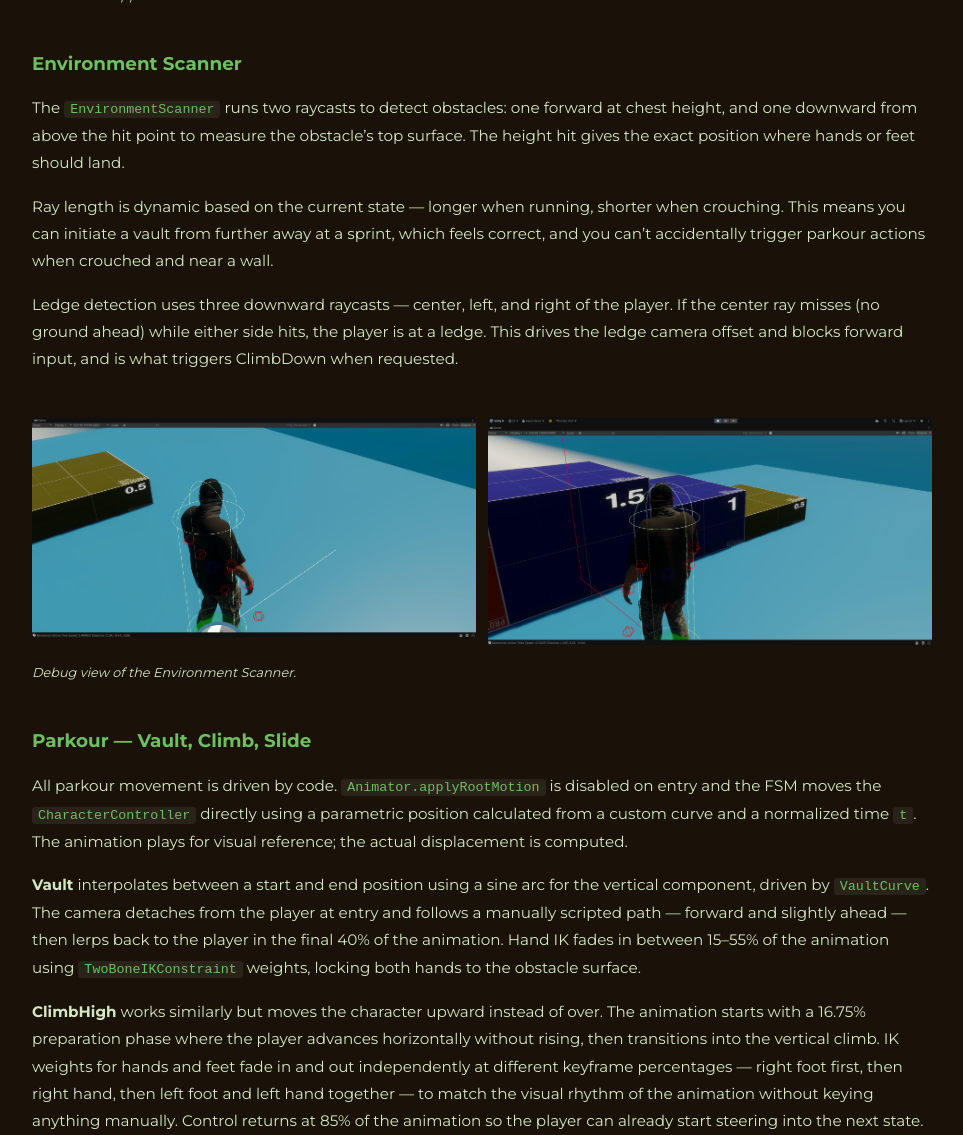
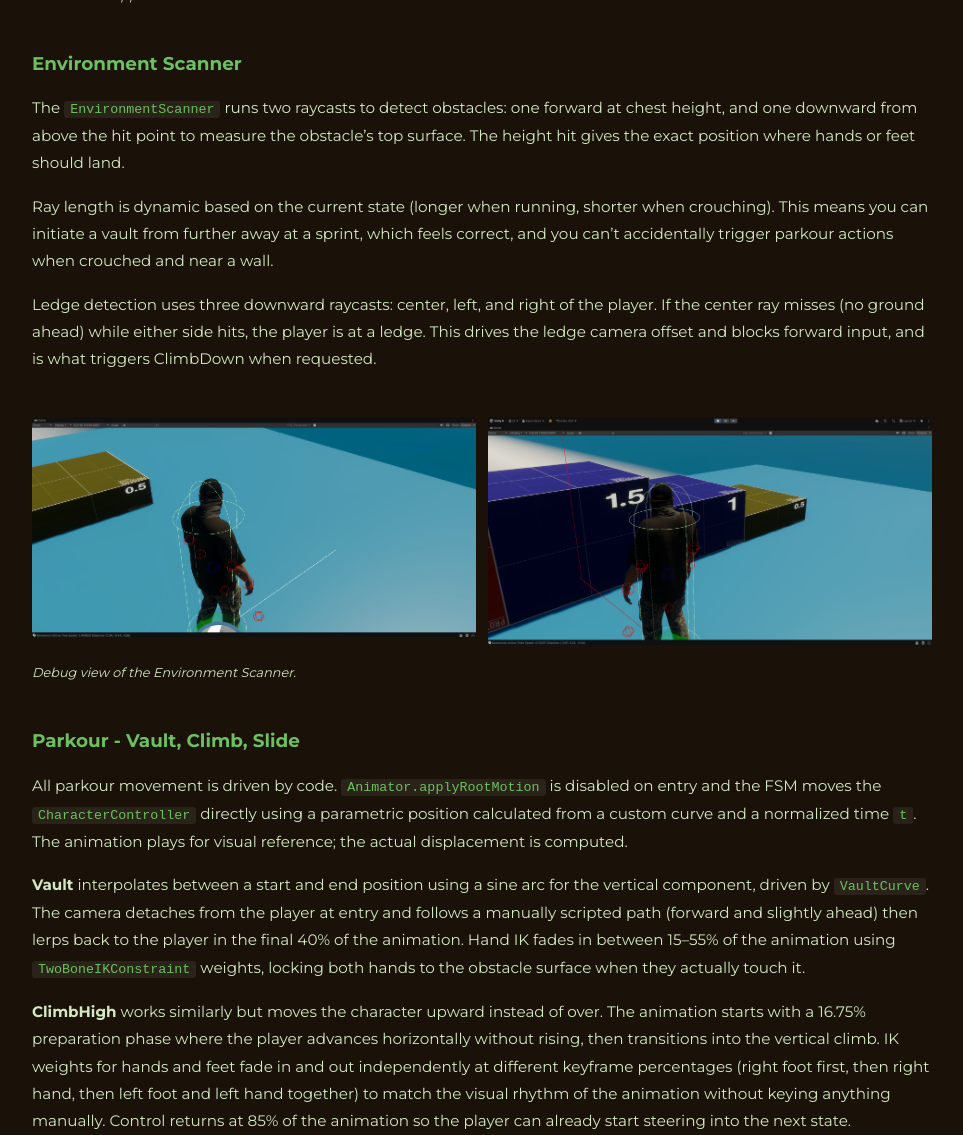
Before and after one commit to ItalianJackWEIRD/ItalianJackWEIRD.github.io, a Jekyll site: the page built from _projects/fsm-ik-controller.md, in a window 1280 px wide and 1400 px high, scrolled down 2939 px, cut to the strip 63-1198 px from the top of the window. Shown: the whole strip, without its empty margins (56-1019 px from the left). Built offline with Jekyll 4.4.1, drawn with Linux system fonts in a browser that asks for light colours; some of the changed text lies outside the part shown.

Commit message:
finito, MANCA SOLO CV

```diff
--- a/_config.yml
+++ b/_config.yml
@@ -8,7 +8,7 @@
   name: "Giacomo Ceccarini"
   title: "Junior Gameplay Programmer"
   bio: "Currently Master’s Student in Computer Engineering at Sapienza University in Rome. Been playing games since 4, been trying to make games since 9. I enjoy turning ideas into interactive experiences for everyone, and by doing so, i continuously improve my skills through practical small projects"
-  photo: "/assets/img/profile.jpg"
+  photo: "/assets/img/profile-photo.png"
   resume: "/assets/resume.pdf"
 
 social:
@@ -20,8 +20,8 @@
   body: |
     I'm a Computer Engineering graduate from Roma Tre University, currently completing my Master's in Engineering in Computer Science at Sapienza.
 
-    I'm 24 and I've been playing games since I was a kid — that <strong>passion</strong> never left, it just became <strong>more technical</strong>. I focus on gameplay and systems programming, with a particular interest in how games <strong>feel to play</strong>, not just how they work. But I've never wanted to stop at code alone. I believe games are the <strong>ultimate form of art</strong>: the only medium that simultaneously engages audio, vision and touch. And if you believe that, you have to care about all of it.
-    So that's what I do. I write code, find my way around Blender, and compose and implement audio — because understanding how all the pieces connect makes me a better programmer, and a <strong>better collaborator</strong>.
+    I'm 24 and I've been playing games since I was a kid, that <strong>passion</strong> never left, it just became <strong>more technical</strong>. I focus on gameplay and systems programming, with a particular interest in how games <strong>feel to play</strong>, not just how they work. But I've never wanted to stop at code alone. I believe games are the <strong>ultimate form of art</strong>: the only medium that simultaneously engages audio, vision and touch. And if you believe that, you have to care about all of it.
+    So that's what I do. I write code, find my way around Blender, and compose and implement audio because understanding how all the pieces connect makes me a better programmer, and a <strong>better collaborator</strong>.
 
 collections:
   projects:
--- a/_projects/fsm-ik-controller.md
+++ b/_projects/fsm-ik-controller.md
@@ -10,39 +10,40 @@
 about: "A third-person action prototype in Unity HDRP. The focus was architecture: a custom C# state machine running alongside Unity's Animator, a parkour system driven entirely by code rather than root motion, and Animation Rigging IK for procedural hand and foot placement."
 ---
 
-> **A note on the animations.** All animations in this project are from Mixamo and were never retargeted to the character rig — so they look rough on the model. They also don't use root motion by design, since the goal was to build all displacement through code. This means the visual timing between the animation and the actual movement is often off. The animations are placeholder; the systems underneath them are the point.
+> **A note on the animations.** All animations in this project are from Mixamo and were never retargeted to the character rig so they look rough on the model. They also don't use root motion by design, since the goal was to build all displacement through code. This means the visual timing between the animation and the actual movement is often off. The animations are placeholder; the systems underneath them are the point.
 
 ## Introduction
 
 The goal was to build a character controller I could actually extend without it falling apart. Unity's built-in Animator handles blending and playback, and a custom C# FSM handles all gameplay decisions.
 
-The two talk to each other — the FSM sets Animator booleans and floats — but neither owns the other's logic.
+The two talk to each other (the FSM sets Animator booleans and floats) but neither owns the other's logic.
 
 ## State Machine Architecture
 
-Every state inherits from `BaseState`, which defines `EnterState()`, `UpdateState()`, and `ExitState()`. This keeps things clean — you always know exactly where to look when something breaks, and nothing from one phase accidentally ends up mixed into another.
+Every state inherits from `BaseState`, which defines `EnterState()`, `UpdateState()`, and `ExitState()`. This keeps things clean: you always know exactly where to look when something breaks, and nothing from one phase accidentally ends up mixed into another.
 
-`PlayerStateMachine` acts as the shared context. It holds all the data states need — input, physics, animator references, scanner results — and passes itself into every state. States read and write through it rather than going looking for things themselves.
+`PlayerStateMachine` acts as the shared context. It holds all the data states need (input, physics, animator references, scanner results) and passes itself into every state. States read and write through it rather than going looking for things themselves.
 
-`StateFactory` pre-instantiates all states at startup and holds references to them. States are reused across transitions instead of being allocated and garbage collected every time. `SwitchState()` calls `ExitState()` on the current state, swaps the reference, and calls `EnterState()` on the new one — the whole transition is three lines.
+`StateFactory` pre-instantiates all states at startup and holds references to them. States are reused across transitions instead of being allocated and garbage collected every time. `SwitchState()` calls `ExitState()` on the current state, swaps the reference, and calls `EnterState()` on the new one (the whole transition is three lines).
 
 When a parkour action starts, the FSM sets `inControl = false`, which blocks input processing and gravity for the duration of the animation. The state itself decides when to give control back.
 
 **States:** `Idle`, `Walk`, `Run`, `Jump`, `Fall`, `Crouch`, `Vault`, `ClimbLow`, `ClimbHigh`, `ClimbDown`, `Slide`
 
 
-## Locomotion — Walk & Idle
+## Locomotion - Walk & Idle
 
 The walk state uses two separate animation curves for acceleration and deceleration rather than a single `Mathf.Lerp`. Acceleration eases in slowly at first then ramps up; deceleration starts fast and tapers off. The difference is subtle but the movement reads as having actual weight.
 
-Speed is also modified by a **directional speed curve** — the angle between the player's forward direction and the current movement direction is normalized to `[0, 1]` and evaluated against the curve. Moving forward gives full speed, strafing laterally about 75%, moving backward about 70%. This means backing away from something feels physically plausible without requiring separate animation states.
+Speed is also modified by a **directional speed curve**: the angle between the player's forward direction and the current movement direction is normalized to `[0, 1]` and evaluated against the curve. Moving forward gives full speed, strafing laterally about 75%, moving backward about 70%. This means backing away from something feels physically plausible without requiring separate animation states.
 
 <div class="gallery gallery--single">
   <video src="/assets/video/fsm-locomotion.mp4" autoplay muted loop playsinline></video>
 </div>
-<p class="gallery-caption">Walk, strafe, and stop — the acceleration curves and momentum system are visible in how the character settles.</p>
+<p class="gallery-caption">Walk, strafe, and stop: the acceleration curves and momentum system are visible in how the character settles.</p>
 
-Rotation uses its own acceleration curve as well — angular velocity ramps up proportionally to the camera-player angle difference, evaluated through a custom curve. The player doesn't snap to camera direction; it catches up smoothly.
+Rotation uses its own acceleration curve as well: angular velocity ramps up proportionally to the camera-player angle difference, evaluated through a custom curve.
+The player doesn't snap to camera direction; it catches up smoothly.
 
 When you stop and transition to Idle, the last move direction and speed are passed across the state boundary. `IdleState` runs a momentum system for 1.2 seconds, applying a decaying force in that direction before the character fully stops. The decay follows a stop curve so the slowdown itself is nonlinear.
 
@@ -55,9 +56,9 @@
 
 The `EnvironmentScanner` runs two raycasts to detect obstacles: one forward at chest height, and one downward from above the hit point to measure the obstacle's top surface. The height hit gives the exact position where hands or feet should land.
 
-Ray length is dynamic based on the current state — longer when running, shorter when crouching. This means you can initiate a vault from further away at a sprint, which feels correct, and you can't accidentally trigger parkour actions when crouched and near a wall.
+Ray length is dynamic based on the current state (longer when running, shorter when crouching). This means you can initiate a vault from further away at a sprint, which feels correct, and you can't accidentally trigger parkour actions when crouched and near a wall.
 
-Ledge detection uses three downward raycasts — center, left, and right of the player. If the center ray misses (no ground ahead) while either side hits, the player is at a ledge. This drives the ledge camera offset and blocks forward input, and is what triggers ClimbDown when requested.
+Ledge detection uses three downward raycasts: center, left, and right of the player. If the center ray misses (no ground ahead) while either side hits, the player is at a ledge. This drives the ledge camera offset and blocks forward input, and is what triggers ClimbDown when requested.
 
 <div class="gallery">
   <img src="/assets/img/fsm-scanner.png" alt="descrizione">
@@ -65,13 +66,13 @@
 </div>
 <p class="gallery-caption">Debug view of the Environment Scanner.</p>
 
-## Parkour — Vault, Climb, Slide
+## Parkour - Vault, Climb, Slide
 
 All parkour movement is driven by code. `Animator.applyRootMotion` is disabled on entry and the FSM moves the `CharacterController` directly using a parametric position calculated from a custom curve and a normalized time `t`. The animation plays for visual reference; the actual displacement is computed.
 
-**Vault** interpolates between a start and end position using a sine arc for the vertical component, driven by `VaultCurve`. The camera detaches from the player at entry and follows a manually scripted path — forward and slightly ahead — then lerps back to the player in the final 40% of the animation. Hand IK fades in between 15–55% of the animation using `TwoBoneIKConstraint` weights, locking both hands to the obstacle surface.
+**Vault** interpolates between a start and end position using a sine arc for the vertical component, driven by `VaultCurve`. The camera detaches from the player at entry and follows a manually scripted path (forward and slightly ahead) then lerps back to the player in the final 40% of the animation. Hand IK fades in between 15–55% of the animation using `TwoBoneIKConstraint` weights, locking both hands to the obstacle surface when they actually touch it.
 
-**ClimbHigh** works similarly but moves the character upward instead of over. The animation starts with a 16.75% preparation phase where the player advances horizontally without rising, then transitions into the vertical climb. IK weights for hands and feet fade in and out independently at different keyframe percentages — right foot first, then right hand, then left foot and left hand together — to match the visual rhythm of the animation without keying anything manually. Control returns at 85% of the animation so the player can already start steering into the next state.
+**ClimbHigh** works similarly but moves the character upward instead of over. The animation starts with a 16.75% preparation phase where the player advances horizontally without rising, then transitions into the vertical climb. IK weights for hands and feet fade in and out independently at different keyframe percentages (right foot first, then right hand, then left foot and left hand together) to match the visual rhythm of the animation without keying anything manually. Control returns at 85% of the animation so the player can already start steering into the next state.
 
 <div class="gallery">
   <video src="/assets/video/fsm-climbHigh.mp4" autoplay muted loop playsinline></video>
@@ -102,12 +103,12 @@
 
 ## What I'd Do Differently
 
-The IK target positions for ClimbHigh are computed with hardcoded offsets relative to the obstacle hit point. It works for the obstacles in the test level but it's fragile — surface angles, obstacle widths, and edge cases all break it. A more robust approach would sample the surface normal and compute positions relative to it, or use a secondary raycast per limb.
+The IK target positions for ClimbHigh are computed with hardcoded offsets relative to the obstacle hit point. It works for the obstacles in the test level but it's fragile: surface angles, obstacle widths, and edge cases all break it. A more robust approach would sample the surface normal and compute positions relative to it, or use a secondary raycast per limb.
 
 The parkour entry conditions (obstacle tag comparison, height threshold) live in the state transitions inside Walk and Idle. As the number of actions grows, this becomes a mess. A dedicated `ParkourResolver` that takes the scanner data and returns the correct state would be cleaner.
 
-The Animator state machine is incomplete. Several micro-transition states are missing — there's no `StartWalkBackward` before moving in reverse, no `StopRun` blend before idle, and similar gaps throughout. The result is that some transitions pop visually instead of flowing. Adding these intermediate states would require retargeting proper animations anyway, so it felt out of scope for this prototype.
+The Animator state machine is incomplete. Several micro-transition states are missing: there's no `StartWalkBackward` before moving in reverse, no `StopRun` blend before idle, and similar gaps throughout. The result is that some transitions pop visually instead of flowing. Adding these intermediate states would require retargeting proper animations anyway, so it felt out of scope for this prototype.
 
-The momentum system applies to all stops regardless of the previous speed. In practice, this makes small directional corrections feel sluggish — tapping a direction and immediately releasing it carries the same inertia as stopping from a full sprint, which reads as floaty. The cleaner approach would be to gate the momentum system on exit speed: only apply it when coming out of `Run`, not `Walk`, and scale the effect proportionally to how fast the character was moving.
+The momentum system applies to all stops regardless of the previous speed. In practice, this makes small directional corrections feel sluggish: tapping a direction and immediately releasing it carries the same inertia as stopping from a full sprint, which reads as floaty. The cleaner approach would be to gate the momentum system on exit speed: only apply it when coming out of `Run`, not `Walk`, and scale the effect proportionally to how fast the character was moving.
 
 <a class="repo-link" href="https://github.com/ItalianJackWEIRD/Project-X/tree/Sprint1/HDRPLevelPrototype" target="_blank" rel="noopener">View on GitHub ↗</a>
```
Also changed, not shown: other parts of _projects/fsm-ik-controller.md (+2 -2 lines), _projects/forest-runner.md (+12 -12 lines), _projects/procedural-walk-cycle-ik.md (+15 -15 lines), assets/img/profile-photo.png (added).
